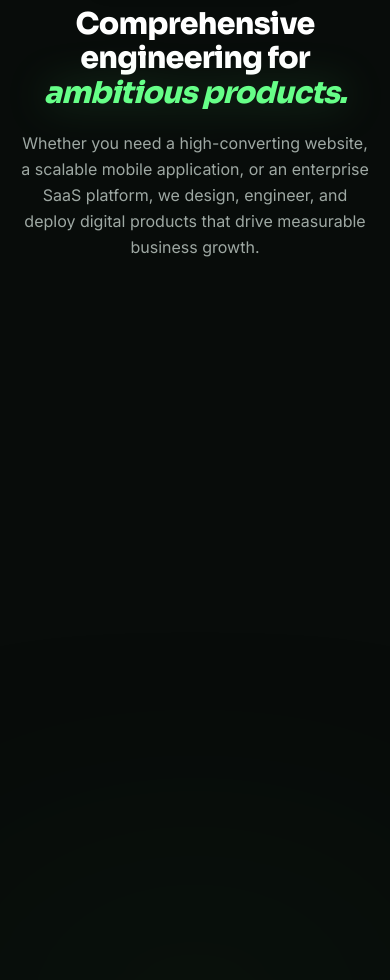
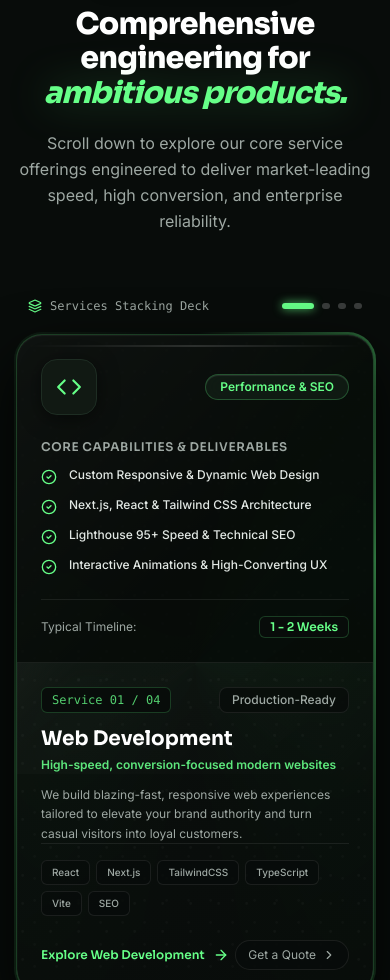
Before and after one commit to tahirazeem145/Jime-developer, a React (Vite) app: page / in a window 390 px wide. Shown: the part 1020-2000 px from the top of the page. Built offline with nearby package versions, Linux system fonts and the light colour scheme.

Commit message:
feat: add Projects, Services, and Hero components with GSAP animations

```diff
--- a/src/components/Services.jsx
+++ b/src/components/Services.jsx
@@ -1,4 +1,4 @@
-import React, { useEffect, useRef } from 'react';
+import React, { useEffect, useRef, useState } from 'react';
 import {
   Code,
   ShoppingBag,
@@ -10,22 +10,15 @@ import {
   Zap,
   ShieldCheck,
   Clock,
-  ChevronRight
+  ChevronRight,
+  ArrowUpRight
 } from 'lucide-react';
 import { gsap } from 'gsap';
 import { ScrollTrigger } from 'gsap/ScrollTrigger';
 
 gsap.registerPlugin(ScrollTrigger);
 
-export default function Services() {
-  const sectionRef = useRef(null);
-  const headerRef = useRef(null);
-  const cardsGridRef = useRef(null);
-  const cardsRef = useRef([]);
-  const highlightsRef = useRef(null);
-  const highlightItemsRef = useRef([]);
-
-  const services = [
+const servicesData = [
   {
     id: 'web-dev',
     category: 'web',
@@ -34,6 +27,8 @@ export default function Services() {
     title: 'Web Development',
     tagline: 'High-speed, conversion-focused modern websites',
     description: 'We build blazing-fast, responsive web experiences tailored to elevate your brand authority and turn casual visitors into loyal customers.',
+    color: 'rgba(102, 255, 136, 0.8)',
+    delivery: '1 - 2 Weeks',
     capabilities: [
       'Custom Responsive & Dynamic Web Design',
       'Next.js, React & Tailwind CSS Architecture',
@@ -50,14 +45,16 @@ export default function Services() {
     badge: 'High Conversion',
     title: 'E-commerce Development',
     tagline: 'Scalable online stores designed to maximize revenue',
-      description: 'Custom e-commerce platforms engineered for rapid checkouts, seamless payment gateways, and frictionless cross-device shopping.',
+    description: 'Custom e-commerce platforms engineered for rapid checkouts, seamless payment gateways, and frictionless cross-device shopping experiences.',
+    color: 'rgba(74, 222, 128, 0.8)',
+    delivery: '2 - 3 Weeks',
     capabilities: [
       'Shopify & Custom Headless Storefronts',
       'Global Multi-Currency Payment Integrations',
       'Real-time Inventory & Order Syncing',
       'Conversion Rate Optimization (CRO)'
     ],
-      techStack: ['Shopify', 'WooCommerce', 'Stripe', 'Headless CMS', 'Next.js'],
+    techStack: ['Shopify', 'WooCommerce', 'Stripe', 'Headless CMS', 'Next.js', 'GraphQL'],
     href: 'https://www.jimedevelopers.in/ecommerce-development',
   },
   {
@@ -68,6 +65,8 @@ export default function Services() {
     title: 'Mobile App Development',
     tagline: 'Native performance with cross-platform velocity',
     description: 'Intuitive, fluid mobile apps built for seamless user retention, high store ratings, and lightning-fast responsiveness on both iOS and Android.',
+    color: 'rgba(52, 211, 153, 0.8)',
+    delivery: '3 - 5 Weeks',
     capabilities: [
       'Cross-Platform React Native & Flutter Apps',
       'Offline-First Sync & Background Processing',
@@ -85,6 +84,8 @@ export default function Services() {
     title: 'Web App & SaaS Development',
     tagline: 'Engineered for high concurrency and enterprise scale',
     description: 'Complex web platforms, multi-tenant SaaS systems, custom internal tools, and robust backend APIs crafted to handle heavy workloads with ease.',
+    color: 'rgba(167, 243, 160, 0.8)',
+    delivery: '4 - 8 Weeks',
     capabilities: [
       'Multi-Tenant SaaS & Subscription Billing',
       'Scalable RESTful & GraphQL Cloud APIs',
@@ -119,55 +120,357 @@ export default function Services() {
   }
 ];
 
+const ServiceCard = React.forwardRef(({ item, index, totalCards }, ref) => {
+  const IconComponent = item.icon;
+  const cardColor = item.color || 'rgba(102, 255, 136, 0.8)';
+
+  return (
+    <div
+      ref={ref}
+      className="w-full will-change-transform"
+      style={{
+        transformOrigin: 'center center',
+      }}
+    >
+      <div className="relative w-full rounded-[26px] isolation-auto group">
+        {/* Electric Conic Border Glow */}
+        <div
+          className="absolute -inset-[2px] rounded-[28px] pointer-events-none transition-opacity duration-500"
+          style={{
+            background: `conic-gradient(
+              from 0deg,
+              transparent 0deg,
+              ${cardColor} 60deg,
+              rgba(102, 255, 136, 0.4) 120deg,
+              transparent 180deg,
+              rgba(102, 255, 136, 0.3) 240deg,
+              transparent 360deg
+            )`,
+            zIndex: -1,
+          }}
+        />
+
+        {/* Main Card Glass Container */}
+        <div
+          className="relative w-full rounded-[26px] overflow-hidden border border-[#66FF88]/20 transition-all duration-500"
+          style={{
+            background: 'linear-gradient(145deg, rgba(13, 17, 15, 0.94) 0%, rgba(8, 12, 10, 0.98) 100%)',
+            backdropFilter: 'blur(30px) saturate(180%)',
+            WebkitBackdropFilter: 'blur(30px) saturate(180%)',
+            boxShadow: '0 25px 60px rgba(0, 0, 0, 0.9), inset 0 1px 1px rgba(255, 255, 255, 0.25), inset 0 -1px 0 rgba(255, 255, 255, 0.05)',
+          }}
+        >
+          {/* Glass reflection gradient top overlay */}
+          <div
+            className="absolute top-0 left-0 right-0 h-2/3 pointer-events-none rounded-t-[26px]"
+            style={{
+              background: 'linear-gradient(135deg, rgba(255, 255, 255, 0.14) 0%, rgba(255, 255, 255, 0.02) 50%, transparent 100%)',
+            }}
+          />
+
+          {/* Top Edge Shine Line */}
+          <div
+            className="absolute top-2.5 left-3 right-3 h-[1.5px] pointer-events-none rounded-full"
+            style={{
+              background: 'linear-gradient(90deg, transparent 0%, rgba(255, 255, 255, 0.6) 50%, transparent 100%)',
+            }}
+          />
+
+          {/* Frosted texture noise overlay */}
+          <div
+            className="absolute inset-0 pointer-events-none opacity-40 rounded-[26px]"
+            style={{
+              backgroundImage: `
+                radial-gradient(circle at 20% 30%, rgba(255,255,255,0.08) 1px, transparent 2px),
+                radial-gradient(circle at 80% 70%, rgba(255,255,255,0.06) 1px, transparent 2px)
+              `,
+              backgroundSize: '28px 28px, 22px 22px',
+            }}
+          />
+
+          {/* Service Content Layout */}
+          <div className="relative z-10 grid grid-cols-1 lg:grid-cols-12 min-h-[460px]">
+            {/* Left Column: Icon Showcase & Capabilities Checklist (6 Cols) */}
+            <div className="lg:col-span-6 p-6 sm:p-8 flex flex-col justify-between border-b lg:border-b-0 lg:border-r border-white/[0.08] bg-[#050806]/75">
+              <div>
+                <div className="flex items-center justify-between gap-4 mb-6">
+                  <div className="w-14 h-14 p-3.5 rounded-2xl bg-[#121B15]/90 border border-[#1E2D23] group-hover:border-[#66FF88]/50 group-hover:bg-[#16291F] shadow-[0_4px_20px_rgba(0,0,0,0.5)] group-hover:shadow-[0_0_25px_rgba(102,255,136,0.3)] transition-all duration-300 flex items-center justify-center backdrop-blur-md">
+                    <IconComponent className="w-7 h-7 text-[#66FF88] transition-transform duration-300 group-hover:scale-110" />
+                  </div>
+
+                  <span className="px-3.5 py-1 rounded-full text-xs font-inter font-semibold text-[#66FF88] glass-pill">
+                    {item.badge}
+                  </span>
+                </div>
+
+                <h4 className="font-sora font-semibold text-xs text-[#9EA8A3] uppercase tracking-wider mb-3">
+                  Core Capabilities & Deliverables
+                </h4>
+
+                <div className="space-y-3">
+                  {item.capabilities.map((cap, i) => (
+                    <div key={i} className="flex items-start gap-3">
+                      <CheckCircle2 className="w-4 h-4 text-[#66FF88] flex-shrink-0 mt-0.5" />
+                      <span className="text-xs sm:text-sm font-inter text-[#E2E8E4] font-medium leading-snug">
+                        {cap}
+                      </span>
+                    </div>
+                  ))}
+                </div>
+              </div>
+
+              {/* Delivery timeline strip */}
+              <div className="mt-6 pt-4 border-t border-white/[0.08] flex items-center justify-between text-xs font-inter">
+                <span className="text-[#9EA8A3]">Typical Timeline:</span>
+                <span className="font-sora font-semibold text-[#66FF88] px-2.5 py-0.5 rounded-md bg-[#080C0A] border border-[#66FF88]/20">
+                  {item.delivery}
+                </span>
+              </div>
+            </div>
+
+            {/* Right Column: Service Description, Tech Stack & CTA (6 Cols) */}
+            <div className="lg:col-span-6 p-6 sm:p-8 flex flex-col justify-between">
+              <div>
+                {/* Header & Step Tag */}
+                <div className="flex items-center justify-between gap-2 mb-3 sm:mb-4">
+                  <span className="text-xs font-mono text-[#66FF88]/80 px-2.5 py-1 rounded-md bg-[#080C0A] border border-[#66FF88]/20">
+                    Service 0{index + 1} / 0{totalCards}
+                  </span>
+                  <span className="px-3 py-1 rounded-lg text-xs font-inter font-medium text-[#9EA8A3] bg-[#080C0A]/80 border border-white/[0.08]">
+                    Production-Ready
+                  </span>
+                </div>
+
+                {/* Title */}
+                <h3 className="font-sora font-bold text-xl sm:text-2xl md:text-3xl text-white group-hover:text-[#66FF88] transition-colors duration-300 leading-snug">
+                  {item.title}
+                </h3>
+
+                {/* Tagline */}
+                <p className="font-inter text-xs sm:text-sm font-semibold text-[#66FF88]/90 mt-1 mb-3">
+                  {item.tagline}
+                </p>
+
+                {/* Description */}
+                <p className="text-xs sm:text-sm md:text-[15px] text-[#9EA8A3] font-inter leading-relaxed">
+                  {item.description}
+                </p>
+              </div>
+
+              <div>
+                {/* Tech stack */}
+                {item.techStack && (
+                  <div className="flex flex-wrap gap-1.5 sm:gap-2 pt-4 border-t border-white/[0.08] mb-5">
+                    {item.techStack.map((tech) => (
+                      <span
+                        key={tech}
+                        className="text-[10px] sm:text-[11px] font-inter font-medium px-2.5 py-1 rounded-md bg-[#080C0A]/70 border border-white/[0.08] text-[#9EA8A3] group-hover:border-[#66FF88]/40 group-hover:text-white transition-colors"
+                      >
+                        {tech}
+                      </span>
+                    ))}
+                  </div>
+                )}
+
+                {/* Actions */}
+                <div className="flex items-center justify-between pt-1">
+                  <a
+                    href={item.href}
+                    target="_blank"
+                    rel="noopener noreferrer"
+                    className="inline-flex items-center gap-2 text-xs sm:text-sm font-sora font-semibold text-[#66FF88] hover:text-[#4ADE80] transition-colors group/link"
+                  >
+                    <span>Explore {item.title}</span>
+                    <ArrowRight className="w-4 h-4 transition-transform duration-300 group-hover/link:translate-x-1" />
+                  </a>
+
+                  <a
+                    href="#contact"
+                    className="inline-flex items-center gap-1.5 text-xs font-inter text-[#9EA8A3] hover:text-white transition-colors px-3 py-1.5 rounded-full bg-[#080C0A]/80 border border-white/[0.08] hover:border-[#66FF88]/50"
+                  >
+                    <span>Get a Quote</span>
+                    <ChevronRight className="w-3.5 h-3.5" />
+                  </a>
+                </div>
+              </div>
+            </div>
+          </div>
+        </div>
+      </div>
+    </div>
+  );
+});
+
+ServiceCard.displayName = 'ServiceCard';
+
+export const StackedServices = () => {
+  const containerRef = useRef(null);
+  const cardsRef = useRef([]);
+  const [activeStep, setActiveStep] = useState(0);
+
+  useEffect(() => {
+    const container = containerRef.current;
+    const cards = cardsRef.current.filter(Boolean);
+    if (!container || cards.length < 2) return;
+
+    const ctx = gsap.context(() => {
+      // Set initial positions
+      gsap.set(cards[0], {
+        yPercent: 0,
+        scale: 1,
+        opacity: 1,
+        filter: 'brightness(1)',
+        zIndex: 10,
+      });
+
+      cards.slice(1).forEach((card, i) => {
+        gsap.set(card, {
+          yPercent: 125,
+          scale: 0.96,
+          opacity: 0.9,
+          filter: 'brightness(0.95)',
+          zIndex: 20 + i * 10,
+        });
+      });
+
+      // Master scrub timeline with buttery easing
+      const tl = gsap.timeline({
+        scrollTrigger: {
+          trigger: container,
+          start: 'top top+=70',
+          end: `+=${(cards.length - 1) * 1100}`,
+          pin: true,
+          scrub: 1.2,
+          anticipatePin: 1,
+          invalidateOnRefresh: true,
+          onUpdate: (self) => {
+            const step = Math.min(Math.floor(self.progress * cards.length + 0.1), cards.length - 1);
+            setActiveStep(step);
+          },
+        },
+      });
+
+      cards.slice(1).forEach((card, i) => {
+        const prevCard = cards[i];
+        tl.to(
+          prevCard,
+          {
+            scale: 0.96,
+            yPercent: 0,
+            opacity: 0.2,
+            filter: 'brightness(0.35)',
+            ease: 'power2.inOut',
+          },
+          i
+        ).to(
+          card,
+          {
+            yPercent: 0,
+            scale: 1,
+            opacity: 1,
+            filter: 'brightness(1)',
+            ease: 'power2.inOut',
+          },
+          i
+        );
+      });
+    }, containerRef);
+
+    return () => ctx.revert();
+  }, []);
+
+  return (
+    <div ref={containerRef} className="relative w-full py-4 sm:py-6">
+      {/* Visual Navigation Hint & Card Indicator */}
+      <div className="flex items-center justify-between max-w-5xl mx-auto px-3 mb-5">
+        <div className="flex items-center gap-2 text-xs font-mono text-[#9EA8A3]">
+          <Layers className="w-3.5 h-3.5 text-[#66FF88]" />
+          <span>Services Stacking Deck</span>
+        </div>
+        <div className="flex items-center gap-2">
+          {servicesData.map((_, idx) => (
+            <div
+              key={idx}
+              className={`h-1.5 rounded-full transition-all duration-300 ${
+                activeStep === idx
+                  ? 'w-8 bg-[#66FF88] shadow-[0_0_10px_rgba(102,255,136,0.8)]'
+                  : 'w-2 bg-white/20'
+              }`}
+            />
+          ))}
+        </div>
+      </div>
+
+      {/* Cards Deck Stacking Wrapper */}
+      <div className="relative w-full max-w-5xl mx-auto min-h-[580px] sm:min-h-[520px] lg:min-h-[460px]">
+        {servicesData.map((service, index) => (
+          <div
+            key={service.id}
+            ref={(el) => (cardsRef.current[index] = el)}
+            className="absolute top-0 left-0 right-0 w-full"
+            style={{
+              zIndex: index === 0 ? 10 : 20 + index * 10,
+            }}
+          >
+            <ServiceCard
+              item={service}
+              index={index}
+              totalCards={servicesData.length}
+            />
+          </div>
+        ))}
+      </div>
+    </div>
+  );
+};
+
+export default function Services() {
+  const sectionRef = useRef(null);
+  const headerRef = useRef(null);
+  const highlightsRef = useRef(null);
+  const highlightItemsRef = useRef([]);
+
   useEffect(() => {
     const ctx = gsap.context(() => {
       // Header scroll entrance
-      gsap.from(headerRef.current?.children || [], {
+      if (headerRef.current?.children) {
+        gsap.fromTo(
+          headerRef.current.children,
+          { opacity: 0, y: 35 },
+          {
             scrollTrigger: {
               trigger: headerRef.current,
               start: 'top 85%',
               once: true,
             },
-        opacity: 0,
-        y: 35,
+            opacity: 1,
+            y: 0,
             stagger: 0.15,
             duration: 0.8,
             ease: 'power3.out',
-      });
-
-      // 2x2 Services Cards staggered scroll entrance
-      const validCards = cardsRef.current.filter(Boolean);
-      if (validCards.length > 0) {
-        gsap.from(validCards, {
-          scrollTrigger: {
-            trigger: cardsGridRef.current,
-            start: 'top 80%',
-            once: true,
-          },
-          opacity: 0,
-          y: 60,
-          scale: 0.95,
-          stagger: 0.16,
-          duration: 0.9,
-          ease: 'power3.out',
-        });
+          }
+        );
       }
 
       // Highlights strip scroll entrance
       const validHighlights = highlightItemsRef.current.filter(Boolean);
       if (validHighlights.length > 0) {
-        gsap.from(validHighlights, {
+        gsap.fromTo(
+          validHighlights,
+          { opacity: 0, y: 30 },
+          {
             scrollTrigger: {
               trigger: highlightsRef.current,
               start: 'top 88%',
               once: true,
             },
-          opacity: 0,
-          y: 35,
+            opacity: 1,
+            y: 0,
             stagger: 0.12,
             duration: 0.75,
             ease: 'power3.out',
-        });
+          }
+        );
       }
     }, sectionRef);
 
@@ -197,7 +500,7 @@ export default function Services() {
       <div className="max-w-7xl mx-auto px-4 sm:px-6 lg:px-8">
 
         {/* SECTION HEADER */}
-        <div ref={headerRef} className="text-center max-w-3xl mx-auto mb-16 sm:mb-20">
+        <div ref={headerRef} className="text-center max-w-3xl mx-auto mb-12 sm:mb-16">
 
           {/* Pill Badge */}
           <div className="inline-flex items-center gap-2 px-4 py-1.5 rounded-full bg-[#0D110F] border border-[#1A221E] text-[#66FF88] shadow-[0_2px_15px_rgba(0,0,0,0.5)] backdrop-blur-md mb-5 animate-fadeIn">
@@ -217,104 +520,13 @@ export default function Services() {
 
           {/* Subtitle */}
           <p className="mt-5 text-base sm:text-lg text-[#9EA8A3] font-inter font-normal leading-relaxed">
-            Whether you need a high-converting website, a scalable mobile application, or an enterprise SaaS platform, we design, engineer, and deploy digital products that drive measurable business growth.
+            Scroll down to explore our core service offerings engineered to deliver market-leading speed, high conversion, and enterprise reliability.
           </p>
         </div>
 
-        {/* 2x2 SERVICES GRID - GLASSMORPHIC CARDS */}
-        <div ref={cardsGridRef} className="grid grid-cols-1 lg:grid-cols-2 gap-6 sm:gap-8 mb-16 sm:mb-20">
-          {services.map((service, index) => {
-            const IconComponent = service.icon;
-            return (
-              <div
-                key={service.id}
-                ref={(el) => (cardsRef.current[index] = el)}
-                className="group relative rounded-3xl glass-card transition-all duration-500 overflow-hidden flex flex-col justify-between hover:-translate-y-1.5 will-change-transform"
-              >
-                {/* Top Ambient Glass Refraction Shimmer */}
-                <div className="absolute top-0 left-0 right-0 h-40 bg-gradient-to-b from-white/[0.06] via-[#66FF88]/[0.03] to-transparent opacity-60 group-hover:opacity-100 transition-opacity duration-500 pointer-events-none" />
-
-                {/* Card Corner Index Indicator */}
-                <div className="absolute top-6 right-6 font-sora font-extrabold text-xs text-[#9EA8A3]/40 group-hover:text-[#66FF88]/80 transition-colors">
-                  0{index + 1}
-                </div>
-
-                <div className="relative p-6 sm:p-8 md:p-9 z-10">
-
-                  {/* Top Row: Icon + Badge */}
-                  <div className="flex items-center justify-between gap-4 mb-6">
-                    <div className="w-13 h-13 p-3 rounded-2xl bg-[#121B15]/80 border border-[#1E2D23] group-hover:border-[#66FF88]/50 group-hover:bg-[#16291F] shadow-[0_4px_20px_rgba(0,0,0,0.4)] group-hover:shadow-[0_0_20px_rgba(102,255,136,0.25)] transition-all duration-300 flex items-center justify-center backdrop-blur-md">
-                      <IconComponent className="w-6 h-6 text-[#66FF88] transition-transform duration-300 group-hover:scale-110" />
-                    </div>
-
-                    <span className="px-3 py-1 rounded-full text-xs font-inter font-medium text-[#66FF88] glass-pill">
-                      {service.badge}
-                    </span>
-                  </div>
-
-                  {/* Title & Tagline */}
-                  <h3 className="font-sora font-bold text-2xl sm:text-[26px] text-white group-hover:text-[#66FF88] transition-colors duration-300">
-                    {service.title}
-                  </h3>
-                  <p className="font-inter text-xs sm:text-sm font-medium text-[#66FF88]/90 mt-1 mb-4">
-                    {service.tagline}
-                  </p>
-
-                  {/* Description */}
-                  <p className="text-sm sm:text-[15px] text-[#9EA8A3] font-inter leading-relaxed mb-6 font-normal">
-                    {service.description}
-                  </p>
-
-                  {/* Capabilities List */}
-                  <div className="space-y-2.5 pt-4 border-t border-white/[0.08] mb-6">
-                    {service.capabilities.map((cap, i) => (
-                      <div key={i} className="flex items-start gap-2.5">
-                        <CheckCircle2 className="w-4 h-4 text-[#66FF88] flex-shrink-0 mt-0.5" />
-                        <span className="text-xs sm:text-sm font-inter text-[#E2E8E4] font-medium leading-snug">
-                          {cap}
-                        </span>
-                      </div>
-                    ))}
-                  </div>
-
-                  {/* Tech Stack Pills */}
-                  <div className="flex flex-wrap gap-2 pt-2">
-                    {service.techStack.map((tech) => (
-                      <span
-                        key={tech}
-                        className="text-[11px] font-inter font-medium px-2.5 py-1 rounded-md bg-[#080C0A]/70 border border-white/[0.08] text-[#9EA8A3] group-hover:border-[#66FF88]/40 group-hover:text-white transition-colors backdrop-blur-sm"
-                      >
-                        {tech}
-                      </span>
-                    ))}
-                  </div>
-
-                </div>
-
-                {/* Card Action Footer */}
-                <div className="relative px-6 sm:px-8 py-4 bg-[#080C0A]/75 border-t border-white/[0.08] flex items-center justify-between z-10 group-hover:bg-[#0B100D]/85 transition-colors duration-300 backdrop-blur-md">
-                  <a
-                    href={service.href}
-                    target="_blank"
-                    rel="noopener noreferrer"
-                    className="inline-flex items-center gap-2 text-xs sm:text-sm font-sora font-semibold text-[#66FF88] hover:text-[#4ADE80] transition-colors group/link"
-                  >
-                    <span>Explore {service.title}</span>
-                    <ArrowRight className="w-3.5 h-3.5 transition-transform duration-300 group-hover/link:translate-x-1" />
-                  </a>
-
-                  <a
-                    href="#contact"
-                    className="inline-flex items-center gap-1.5 text-xs font-inter text-[#9EA8A3] hover:text-white transition-colors"
-                  >
-                    <span>Get a Quote</span>
-                    <ChevronRight className="w-3.5 h-3.5" />
-                  </a>
-                </div>
-
-              </div>
-            );
-          })}
+        {/* GSAP PINNED STACKING SERVICES CARDS */}
+        <div className="mb-20 sm:mb-28">
+          <StackedServices />
         </div>
 
         {/* VALUE PROPOSITION / GUARANTEE HIGHLIGHTS */}
```
Also changed, not shown: src/components/Hero.jsx (+30 -43 lines), src/components/Projects.jsx (+28 -14 lines), 5 other files (tests, documents, lock files or other folders). Lines whose indentation alone changed are shown as unchanged.
